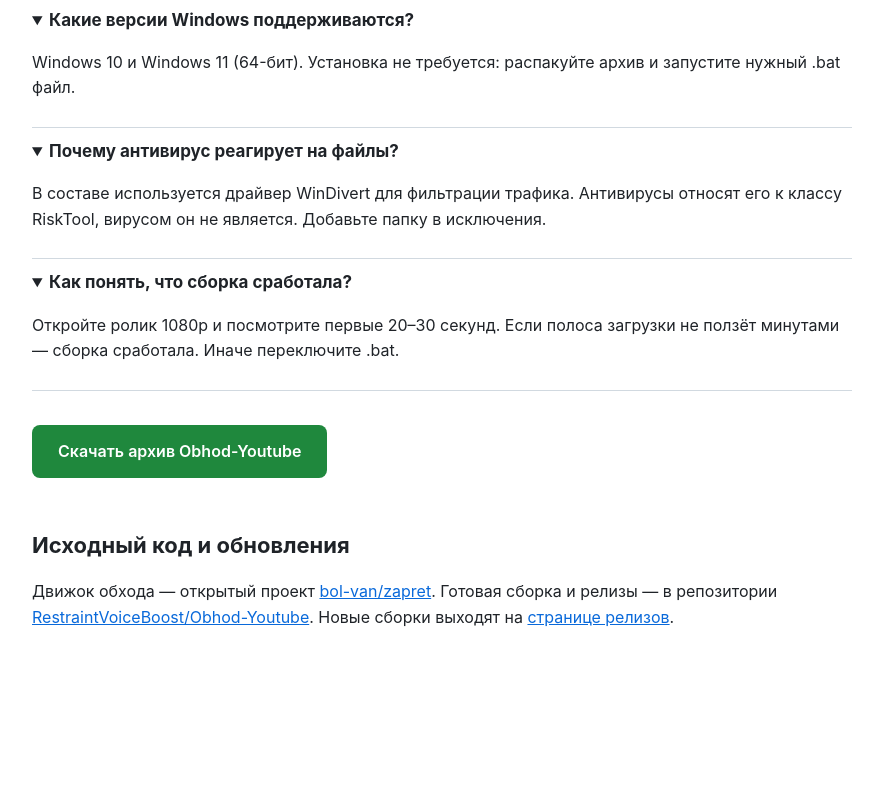
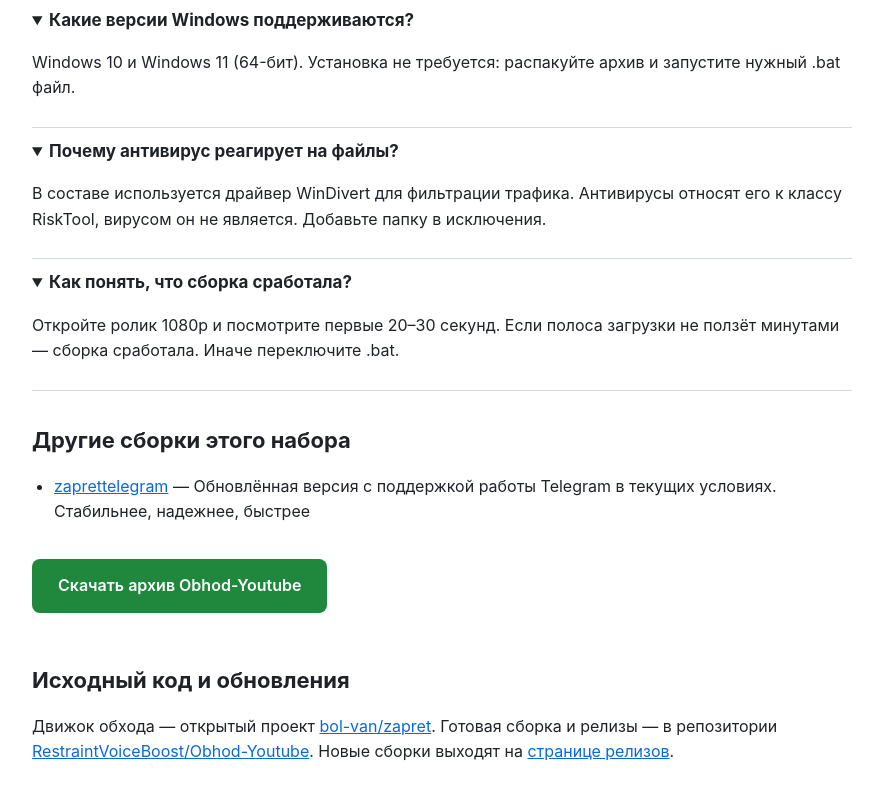
Before and after one commit to RestraintVoiceBoost/Obhod-Youtube, a plain HTML site: page docs/index.html in a window 1280 px wide. Shown: the part 1354-2153 px from the top of the page, without its empty margins (198-1070 px from the left). Before the commit the page ends 2065 px from the top, so only its background shows below. Drawn offline with Linux system fonts and the light colour scheme.

Commit message:
docs: sibling links

```diff
--- a/docs/index.html
+++ b/docs/index.html
@@ -82,6 +82,10 @@
       <p>Откройте ролик 1080p и посмотрите первые 20–30 секунд. Если полоса загрузки не ползёт минутами — сборка сработала. Иначе переключите .bat.</p>
     </details>
 
+  <h2>Другие сборки этого набора</h2>
+  <ul class="siblings">
+    <li><a href="https://restraintvoiceboost.github.io/zaprettelegram/">zaprettelegram</a> — Обновлённая версия с поддержкой работы Telegram в текущих условиях. Стабильнее, надежнее, быстрее</li>
+  </ul>
 
   <p><a class="cta" href="https://github.com/RestraintVoiceBoost/Obhod-Youtube/releases/latest">Скачать архив Obhod-Youtube</a></p>
 
```
